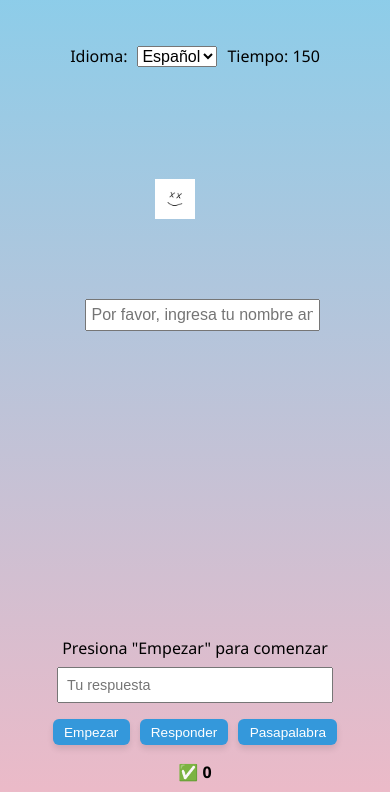
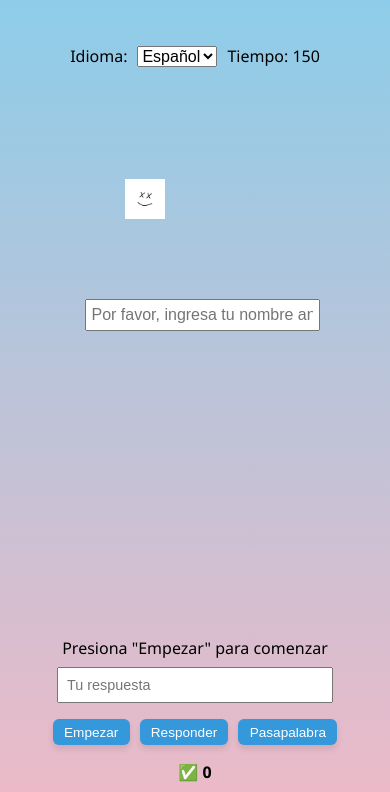
Before and after one commit to louisxabg/Louisword, a plain HTML site: page index.html in a window 390 px wide. Shown: the part 52-844 px from the top of the page. Drawn offline with Linux system fonts and the light colour scheme.

Commit message:
Update palabras.css

```diff
--- a/palabras.css
+++ b/palabras.css
@@ -167,7 +167,7 @@ button:hover {
   .rosco {
     width: 220px;
     height: 220px;
-    transform: translateX(-20px);
+    transform: translateX(-50px);
   }
 
   .letter {
```
